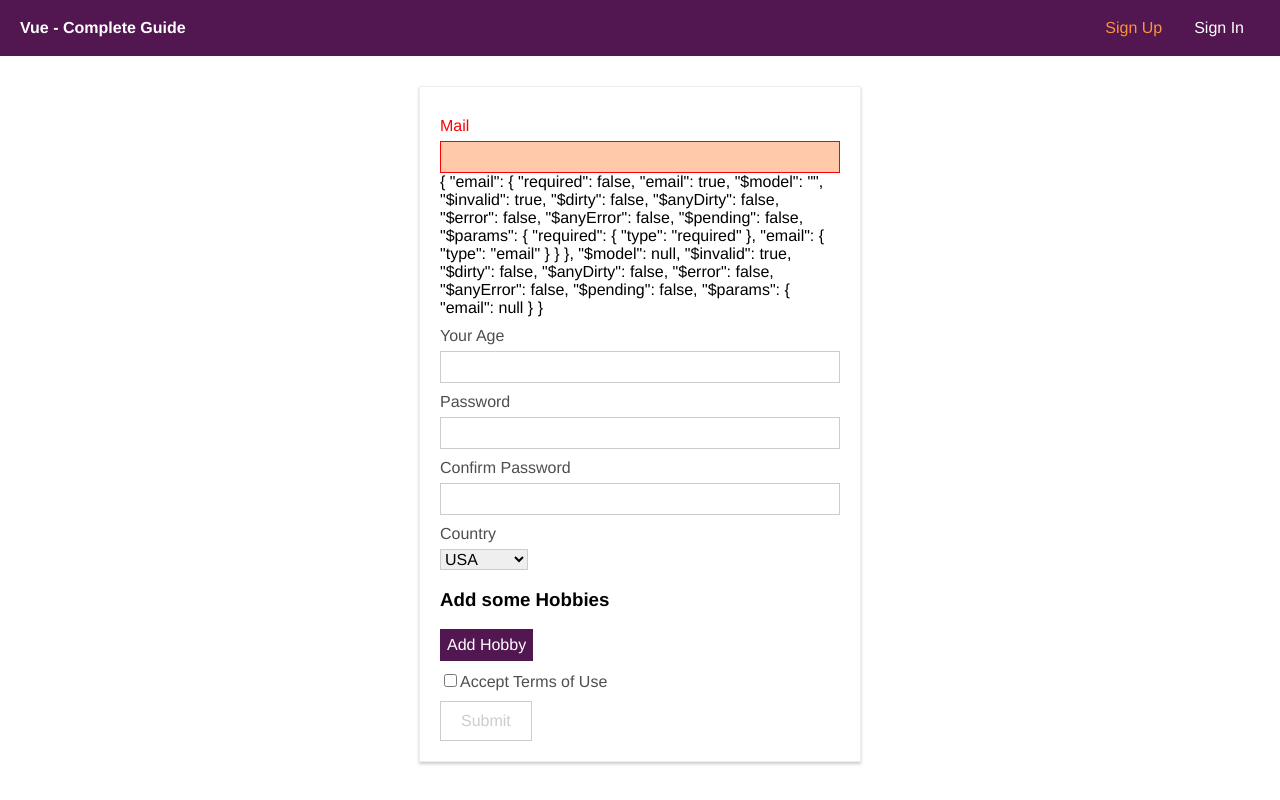
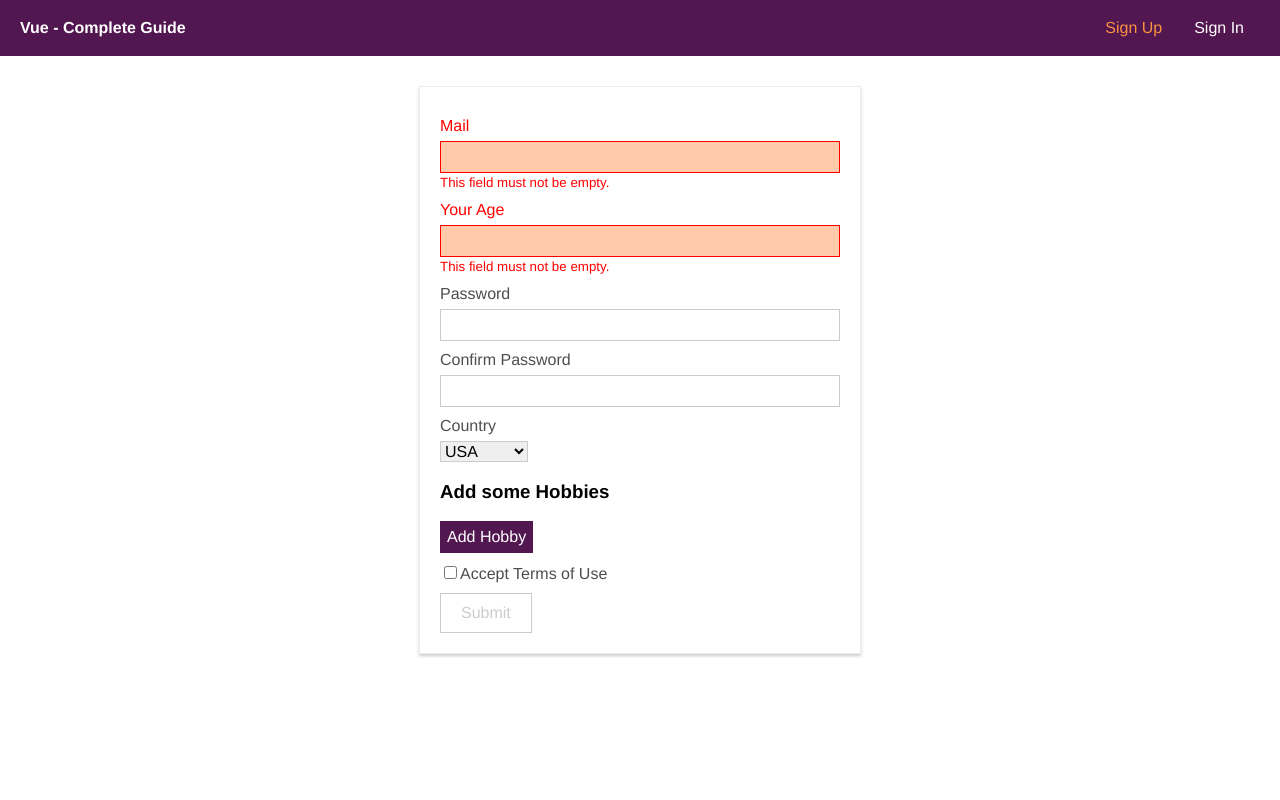
Before and after one commit to Vamosz/VueJSCurse, a Vue app in the folder vue-cli/: page /signup in a window 1280 px wide. Built offline with nearby package versions, Linux system fonts and the light colour scheme.

Commit message:
Validating ages.

```diff
--- a/vue-cli/src/components/auth/signup.vue
+++ b/vue-cli/src/components/auth/signup.vue
@@ -7,16 +7,21 @@
                     <input
                             type="email"
                             id="email"
-                            @input="$v.email.touch()"
+                            @change="$v.email.touch()"
                             v-model="email">
-                    <div>{{$v}}</div>
+                    <small style="color:red;" v-if="!$v.email.email">Please provide a valid email address.</small>
+                    <small style="color:red;" v-if="!$v.email.required">This field must not be empty.</small>
                 </div>
-                <div class="input">
+                <div class="input" :class="{invalid: $v.age.$invalid}">
                     <label for="age">Your Age</label>
                     <input
                             type="number"
                             id="age"
+                            @blur="$v.age.touch()"
                             v-model.number="age">
+                    <small style="color:red;" v-if="!$v.age.numeric">Please provide a valid number.</small>
+                    <small style="color:red;" v-if="!$v.age.required">This field must not be empty.</small>
+                    <small style="color:red;" v-if="!$v.age.minVal">This field must be higher than {{ $v.age.$params.minVal.min }}.</small>
                 </div>
                 <div class="input">
                     <label for="password">Password</label>
@@ -71,7 +76,7 @@
 </template>
 
 <script>
-    import {required, email} from 'vuelidate/lib/validators'
+    import {required, email, numeric, minValue, } from 'vuelidate/lib/validators'
 
     export default {
         data() {
@@ -89,6 +94,11 @@
             email: {
                 required,
                 email
+            },
+            age: {
+                required,
+                numeric,
+                minVal: minValue(18)
             }
         },
         methods: {
```
